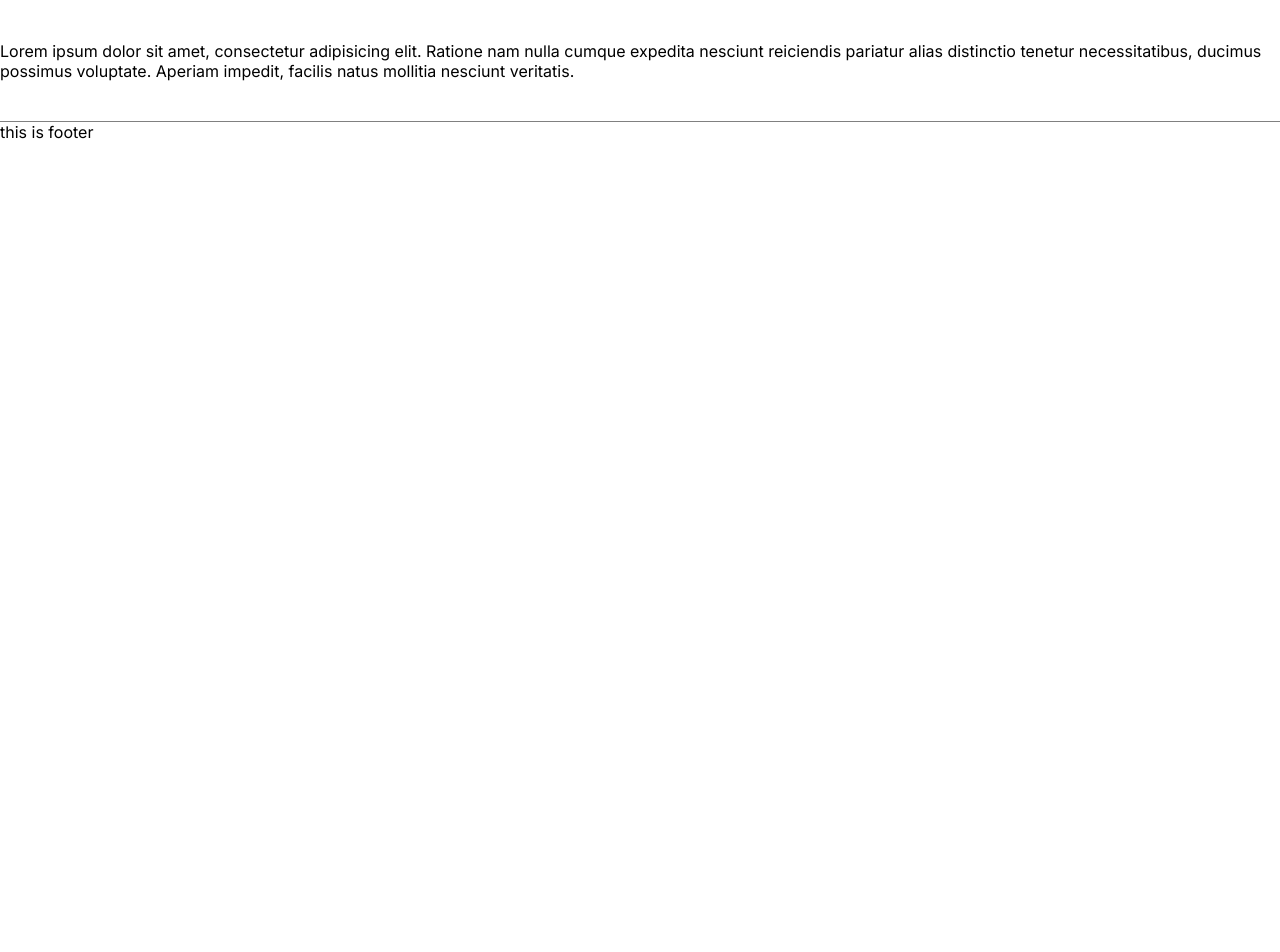
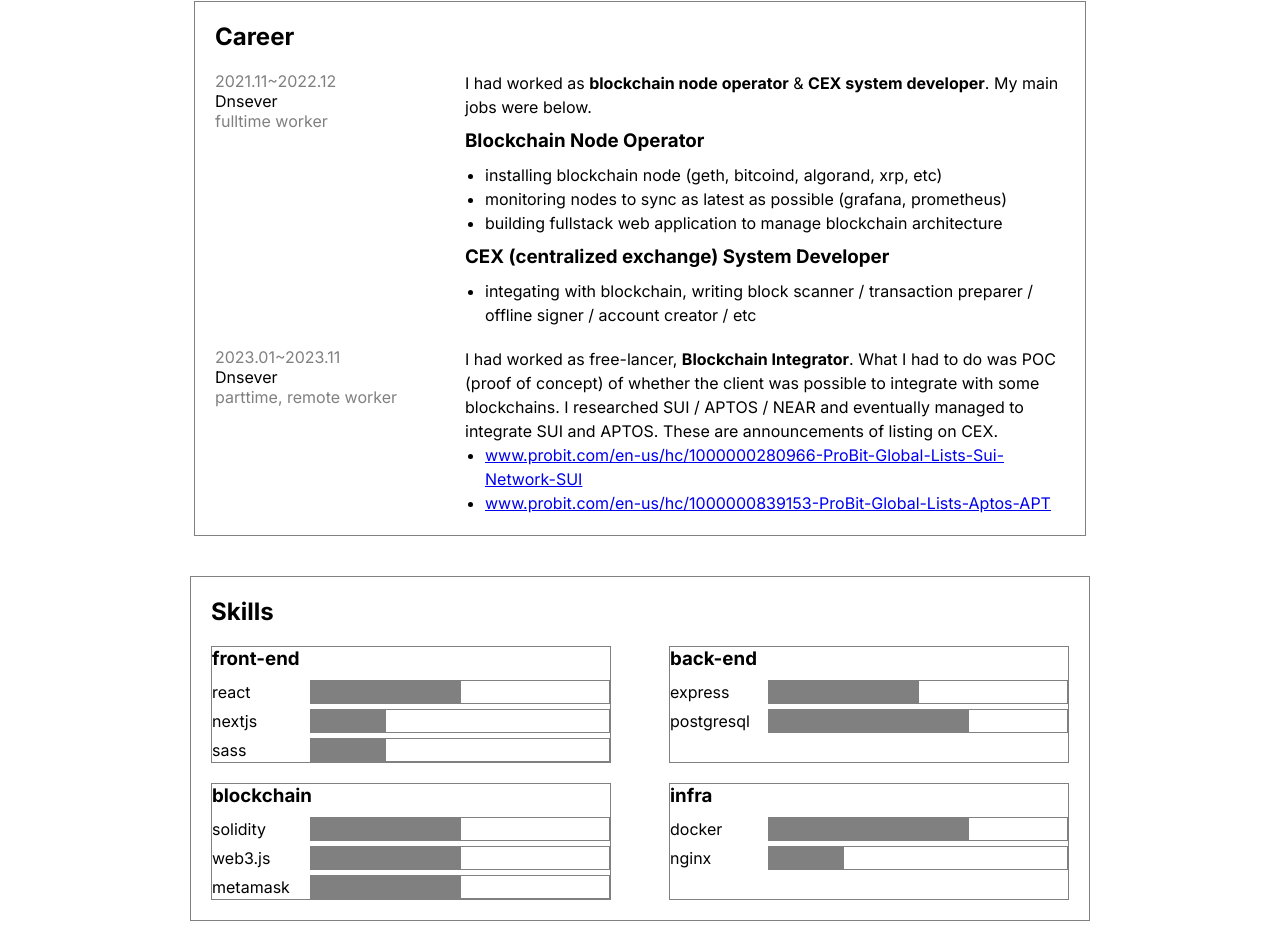
Before and after one commit to SeungjinPark2/seungjin-park-website, a Next.js app: page / in a window 1280 px wide. Shown: the part 442-1394 px from the top of the page. Before the commit the page ends 800 px from the top, so only its background shows below. Built offline with nearby package versions, Linux system fonts and the light colour scheme.

Commit message:
add Career, Skills

```diff
--- a/src/app/content.scss
+++ b/src/app/content.scss
@@ -1,4 +1,9 @@
 @use './variables.scss';
+
+$common-margin-padding: 20px;
+$section-container-max-width: 900px;
+$skill-status-width: 300px;
+$skill-status-color: grey;
 
 .content-container {
   display: flex;
@@ -7,22 +12,29 @@
   align-items: center;
 
   section {
-    margin: 40px 0;
+    margin: $common-margin-padding 0;
     width: 100%;
+  }
+}
 
 .section-container{
   display: flex;
   justify-content: center;
+}
 
-      .about-me {
+.section-about-me {
   display: flex;
   justify-content: space-between;
   align-items: center;
-        max-width: 1000px;
+  max-width: $section-container-max-width;
   border: variables.$common-border;
 
-        .about-me-content {
-          padding: 20px;
+  ul {
+    padding-left: 20px;
+  }
+
+  .section-about-me-content {
+    padding: $common-margin-padding;
     max-width: 600px;
     box-sizing: border-box;
 
@@ -39,6 +51,100 @@
     box-sizing: border-box;
   }
 }
+
+.section-skills {
+  max-width: $section-container-max-width;
+  padding: $common-margin-padding;
+  box-sizing: border-box;
+  border: variables.$common-border;
+
+  .section-skill-container{
+    display: flex;
+    flex-wrap: wrap;
+    justify-content: space-between;
+
+    .section-skill-box {
+      margin-top: $common-margin-padding;
+      border: variables.$common-border;
+      width: 400px;
+
+      .skill-title {
+        padding-bottom: 5px;
+      }
+
+      ul {
+        line-height: 1.5rem;
+        list-style: none;
+
+        li {
+          display: flex;
+          justify-content: space-between;
+
+          margin-top: 5px;
+          span {
+            margin-right: 10px;
+          }
+
+          .skill-bar {
+            width: $skill-status-width;
+            border: variables.$common-border;
+
+            div {
+              height: 100%;
+            }
+            .skill-status-25 {
+              width: $skill-status-width * 1/4;
+              background-color: $skill-status-color;
+            }
+            .skill-status-50 {
+              width: $skill-status-width * 1/2;
+              background-color: $skill-status-color;
+            }
+            .skill-status-75 {
+              width: $skill-status-width * 2/3;
+              background-color: $skill-status-color;
+            }
+            .skill-status-100 {
+              width: $skill-status-width;
+              background-color: $skill-status-color;
             }
           }
         }
+      }
+
+    }
+  }
+}
+
+.section-career {
+  max-width: $section-container-max-width;
+  border: variables.$common-border;
+  padding: $common-margin-padding;
+
+  ul {
+    padding-left: 20px;
+  }
+
+
+  .career-container {
+    display: flex;
+    margin-top: $common-margin-padding;
+
+    .career-title {
+      width: 250px;
+
+      .job-duration {
+        color:grey;
+      }
+    }
+
+    .career-explained {
+      line-height: 1.5rem;
+      max-width: 600px;
+
+      .semi-career-title {
+        margin: 10px 0;
+      }
+    }
+  }
+}
--- a/src/app/content.tsx
+++ b/src/app/content.tsx
@@ -6,8 +6,8 @@ export default function Content() {
   return <div className='content-container'>
     <section>
       <div className="section-container">
-        <div className="about-me">
-          <div className="about-me-content">
+        <div className="section-about-me">
+          <div className="section-about-me-content">
             <h1>About me</h1>
             <p>
               {"Hi, I'm a blockchain full-stack developer from South Korea."}
@@ -36,9 +36,171 @@ export default function Content() {
         </div>
       </div>
     </section>
+
     <section>
-      <div>
-        Lorem ipsum dolor sit amet, consectetur adipisicing elit. Ratione nam nulla cumque expedita nesciunt reiciendis pariatur alias distinctio tenetur necessitatibus, ducimus possimus voluptate. Aperiam impedit, facilis natus mollitia nesciunt veritatis.
+      <div className="section-container">
+        <div className="section-career">
+          <h1>Career</h1>
+          <div className="career-container">
+            <div className="career-title">
+              <div className="job-duration">2021.11~2022.12</div>
+              <div className="job-company-name">Dnsever</div>
+              <div className="job-duration"> fulltime worker</div>
+            </div>
+            <div className="career-explained">
+              I had worked as <b>blockchain node operator</b> & <b>CEX system developer</b>.
+              My main jobs were below.
+              <h3 className="semi-career-title">Blockchain Node Operator</h3>
+              <ul>
+                <li>installing blockchain node (geth, bitcoind, algorand, xrp, etc)</li>
+                <li>monitoring nodes to sync as latest as possible (grafana, prometheus)</li>
+                <li>building fullstack web application to manage blockchain architecture</li>
+              </ul>
+              <h3 className="semi-career-title">CEX (centralized exchange) System Developer</h3>
+              <ul>
+                <li>integating with blockchain, writing block scanner / transaction preparer / offline signer / account creator / etc</li>
+              </ul>
+            </div>
+          </div>
+          <div className="career-container">
+            <div className="career-title">
+              <div className="job-duration">2023.01~2023.11</div>
+              <div className="job-company-name">Dnsever</div>
+              <div className="job-duration">parttime, remote worker</div>
+            </div>
+            <div className="career-explained">
+              I had worked as free-lancer, <b>Blockchain Integrator</b>.
+              What I had to do was POC (proof of concept) of whether the client was possible to integrate with some blockchains.
+              I researched SUI / APTOS / NEAR and eventually managed to integrate SUI and APTOS.
+              These are announcements of listing on CEX.
+              <ul>
+                <li><a href="https://www.probit.com/en-us/hc/1000000280966-ProBit-Global-Lists-Sui-Network-SUI">www.probit.com/en-us/hc/1000000280966-ProBit-Global-Lists-Sui-Network-SUI</a></li>
+                <li><a href="https://www.probit.com/en-us/hc/1000000839153-ProBit-Global-Lists-Aptos-APT">www.probit.com/en-us/hc/1000000839153-ProBit-Global-Lists-Aptos-APT</a></li>
+              </ul>
+            </div>
+          </div>
+        </div>
+      </div>
+    </section>
+
+    <section>
+      <div className="section-container">
+        <div className="section-skills">
+          <h1>Skills</h1>
+
+          <div className="section-skill-container">
+            <div className="section-skill-box">
+              <h3 className="skill-title">front-end</h3>
+              <ul>
+                <li>
+                  <span>
+                    react
+                  </span>
+                  <div className="skill-bar">
+                    <div className="skill-status-50"></div>
+                  </div>
+                </li>
+                <li>
+                  <span>
+                    nextjs
+                  </span>
+                  <div className="skill-bar">
+                    <div className="skill-status-25"></div>
+                  </div>
+                </li>
+                <li>
+                  <span>
+                    sass
+                  </span>
+                  <div className="skill-bar">
+                    <div className="skill-status-25"></div>
+                  </div>
+                </li>
+              </ul>
+            </div>
+            <div className="section-skill-box">
+              <h3 className="skill-title">back-end</h3>
+              <ul>
+                <li>
+                  <span>express</span>
+                  <div className="skill-bar">
+                    <div className="skill-status-50"></div>
+                  </div>
+                </li>
+                <li>
+                  <span>postgresql</span>
+                  <div className="skill-bar">
+                    <div className="skill-status-75"></div>
+                  </div>
+                </li>
+              </ul>
+            </div>
+
+            <div className="section-skill-box">
+              <h3 className="skill-title">blockchain</h3>
+              <ul>
+                <li>
+                  <span>
+                    solidity
+                  </span>
+                  <div className="skill-bar">
+                    <div className="skill-status-50"></div>
+                  </div>
+                </li>
+                <li>
+                  <span>
+                    web3.js
+                  </span>
+                  <div className="skill-bar">
+                    <div className="skill-status-50"></div>
+                  </div>
+                </li>
+                <li>
+                  <span>
+                    metamask
+                  </span>
+                  <div className="skill-bar">
+                    <div className="skill-status-50"></div>
+                  </div>
+                </li>
+              </ul>
+            </div>
+
+            <div className="section-skill-box">
+              <h3 className="skill-title">infra</h3>
+              <ul>
+                <li>
+                  <span>
+                    docker
+                  </span>
+                  <div className="skill-bar">
+                    <div className="skill-status-75"></div>
+                  </div>
+                </li>
+                <li>
+                  <span>
+                    nginx
+                  </span>
+                  <div className="skill-bar">
+                    <div className="skill-status-25"></div>
+                  </div>
+                </li>
+              </ul>
+            </div>
+          </div>
+        </div>
+      </div>
+    </section>
+
+    <section>
+      <div className="section-container">
+        My projects
+      </div>
+    </section>
+
+    <section>
+      <div className="section-container">
+        contact me
       </div>
     </section>
   </div>;
--- a/src/app/globals.scss
+++ b/src/app/globals.scss
@@ -9,9 +9,3 @@ body {
   max-width: 100vw;
   overflow-x: hidden;
 }
-
-a {
-  color: inherit;
-  text-decoration: none;
-  cursor: pointer;
-}
--- a/src/app/header.scss
+++ b/src/app/header.scss
@@ -2,6 +2,7 @@
 
 header {
   border-bottom: variables.$common-border;
+  margin-bottom: 20px;
 
   nav {
     display: flex;
```
Lines whose indentation alone changed are shown as unchanged.
